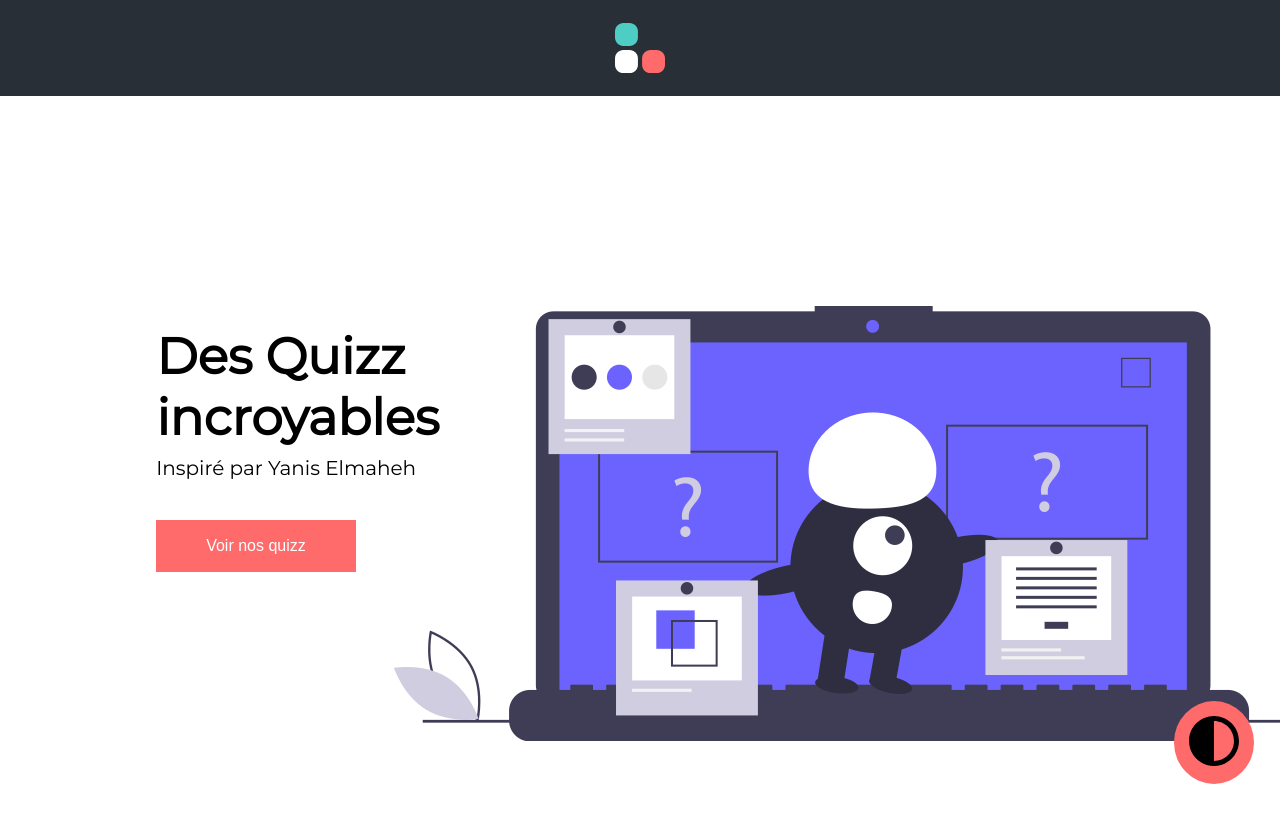
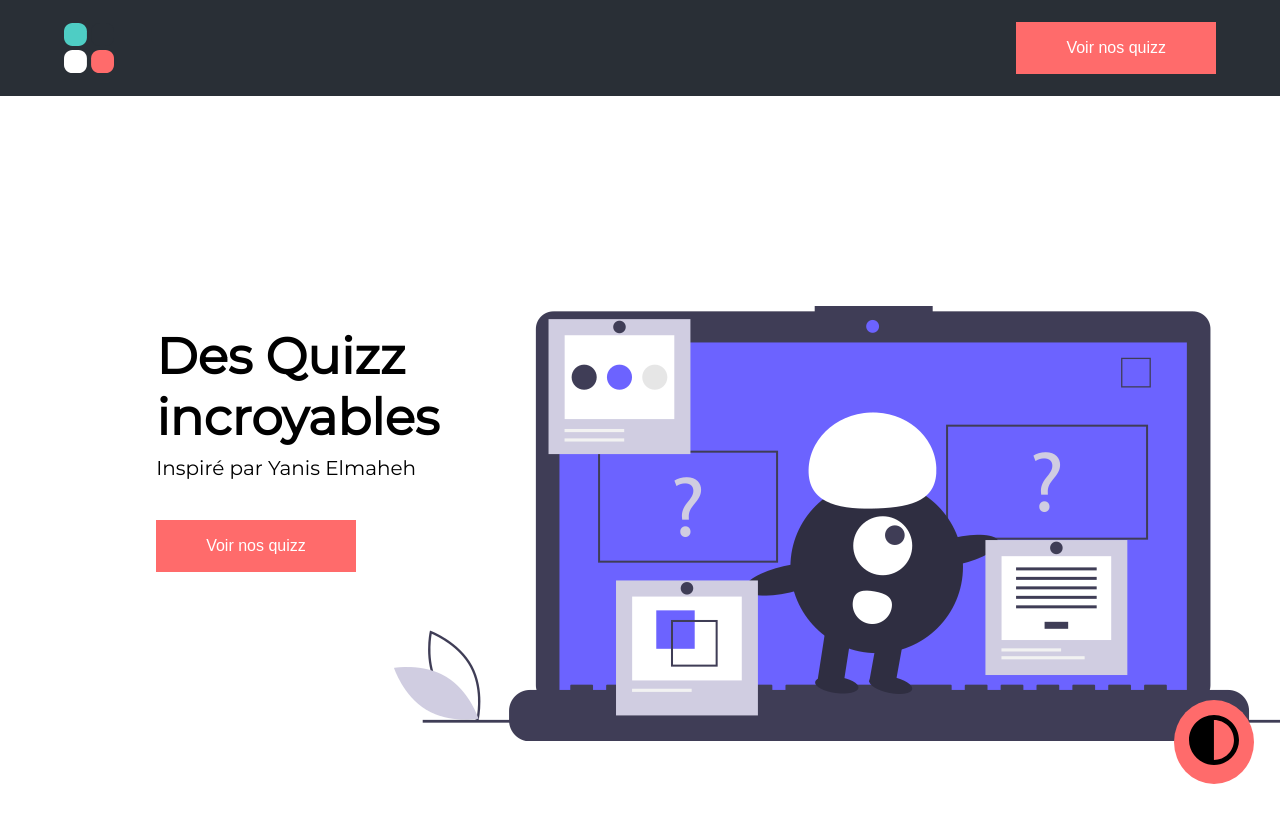
Before and after one commit to antoinePUECH/Projet-React.js, a React (Create React App) app: page / in a window 1280 px wide. Shown: the top 822 px of the page. Built offline with nearby package versions, Linux system fonts and the light colour scheme.

Commit message:
[Fix] Component CTA quizz atomic

```diff
--- /dev/null
+++ b/src/components/CtaQuizz.js
@@ -0,0 +1,12 @@
+import {Link} from 'react-router-dom';
+import '../sass/components/_ctaquizz.scss';
+
+const CtaQuizz = () => {
+    return(
+        <button className="ctaQuizz">
+            <Link to="/quizzs">Voir nos quizz</Link>
+        </button>
+    )
+}
+
+export default CtaQuizz
--- a/src/components/Header.js
+++ b/src/components/Header.js
@@ -2,6 +2,7 @@ import React, {useState, useEffect} from 'react';
 
 import '../sass/components/_header.scss';
 import logo from '../assets/img/fi-sr-apps.svg'
+import CtaQuizz from '../components/CtaQuizz';
 
 function Header() {
 
@@ -15,6 +16,7 @@ function Header() {
     return (
         <header role="banner" className={scroll ? "header-scroll" : "header"}>
             <img src={logo} alt="logo"/>
+            <CtaQuizz/>
         </header>
     )
 }
--- a/src/components/Landing.js
+++ b/src/components/Landing.js
@@ -4,6 +4,7 @@ import illu from '../assets/img/undraw2.png';
 import '../sass/components/_content1.scss';
 import {Link} from 'react-router-dom';
 import DarkMode from './Darkmode';
+import CtaQuizz from './CtaQuizz';
 
 
 const Landing = () => {
@@ -16,9 +17,7 @@ const Landing = () => {
                         Des Quizz incroyables
                     </h1>
                     <p>Inspiré par Yanis Elmaheh</p>
-                    <button className="">
-                        <Link to="/quizzs">Voir nos quizz</Link>
-                    </button>
+                    <CtaQuizz></CtaQuizz>
                 </div>
                 <div className="illu">
                     <img src={illu} alt="illu"/>
--- a/src/sass/components/_content1.scss
+++ b/src/sass/components/_content1.scss
@@ -31,25 +31,6 @@
         }
         button{
             margin-top: 5vh;
-            padding: 17px 50px;
-            font-size: 16px;
-            background-color: $orange;
-            color: $white;
-            border: transparent;
-            text-decoration: none;
-
-            a{
-                color : $white;
-                text-decoration: none;
-            }
-
-            &:hover{
-                background-color: $dark;
-                text-decoration: none;
-                color : $white;
-                transition: all 0.3s ease-in-out;
-            }
-
         }
     }
 
--- /dev/null
+++ b/src/sass/components/_ctaquizz.scss
@@ -0,0 +1,23 @@
+@import "../helpers/_colors.scss";
+
+button{
+    padding: 17px 50px;
+    font-size: 16px;
+    background-color: $orange;
+    color: $white;
+    border: transparent;
+    text-decoration: none;
+
+    a{
+        color : $white;
+        text-decoration: none;
+    }
+
+    &:hover{
+        background-color: $dark;
+        text-decoration: none;
+        color : $white;
+        transition: all 0.3s ease-in-out;
+    }
+
+}
--- a/src/sass/components/_header.scss
+++ b/src/sass/components/_header.scss
@@ -3,15 +3,17 @@
 * {
     margin: 0;
     padding : 0;
+    box-sizing: border-box;
 }
 
 header {
     width: 100%;
+    padding: 0 5vw;
     height : 12vh;
     display: flex;
     align-items: center;
     z-index: 99;
-    justify-content: center;
+    justify-content: space-between;
     line-height: 12vh;
 
     &.header{
```
Also changed, not shown: 1 other file (tests, documents, lock files or other folders).
